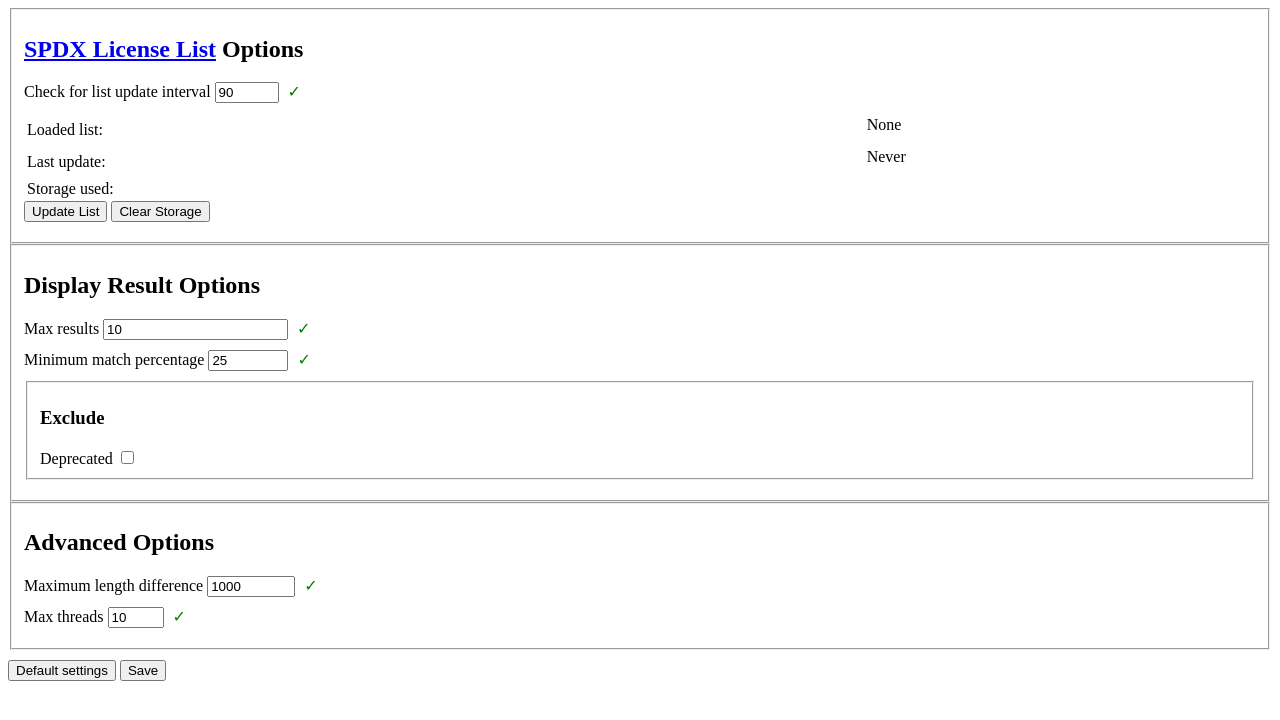
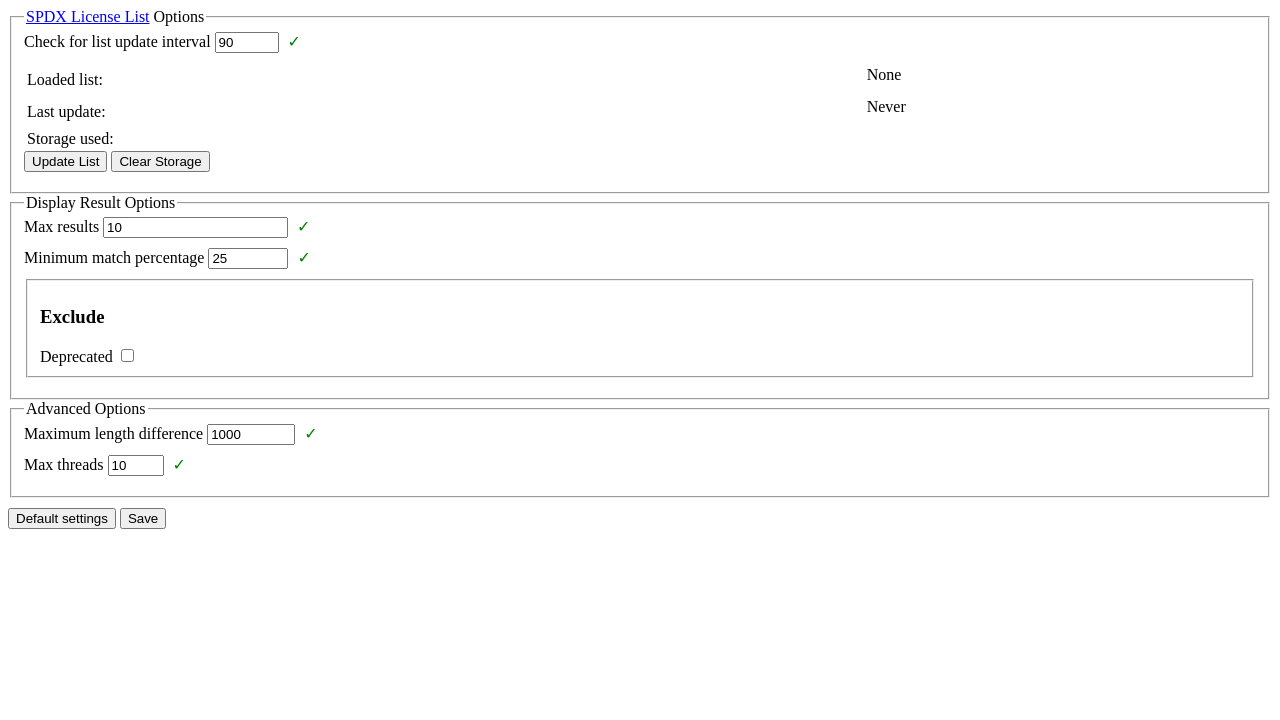
Before and after one commit to spdx/spdx-license-diff, a browser extension: page app/pages/options.html in a window 1280 px wide. Drawn offline with nearby package versions, Linux system fonts and the light colour scheme; files that its build step writes are made by us from their sources.

Commit message:
Reformat options ui
Signed-off-by: Alan D. Tse <alandtse@gmail.com>

```diff
--- a/app/pages/options.html
+++ b/app/pages/options.html
@@ -8,7 +8,7 @@
 <body>
   <form id="options">
 <fieldset>
-  <h2><a href='https://spdx.org/licenses/'>SPDX License List</a> Options</h2>
+  <legend><a href='https://spdx.org/licenses/'>SPDX License List</a> Options</legend>
   <div>
     <label for="updateFrequency">Check for list update interval</label>
     <input id="updateFrequency" type="number" name="updateFrequency" step="1" min="1" max ="365" value="90"
@@ -36,7 +36,7 @@
   </div>
 </fieldset>
 <fieldset>
-  <h2>Display Result Options</h2>
+  <legend>Display Result Options</legend>
   <div>
     <label for="maxComparisons">Max results</label>
     <input id="maxComparisons" type="number" name="maxComparisons" step="1" min="0" value="10"
@@ -58,7 +58,7 @@
   </div>
 </fieldset>
 <fieldset>
-  <h2>Advanced Options</h2>
+  <legend>Advanced Options</legend>
   <div>
     <label for="maxDifference">Maximum length difference</label>
     <input id="maxDifference" type="number" name="maxDifference" step="100" min="0" max="100000" value="1000"
```
